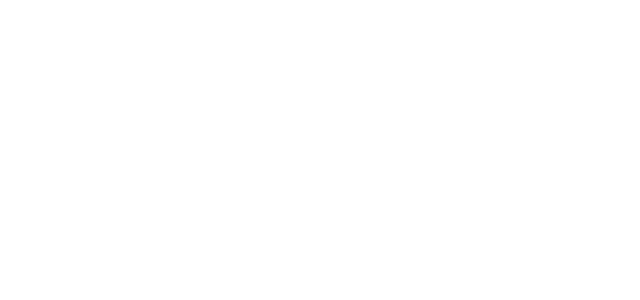
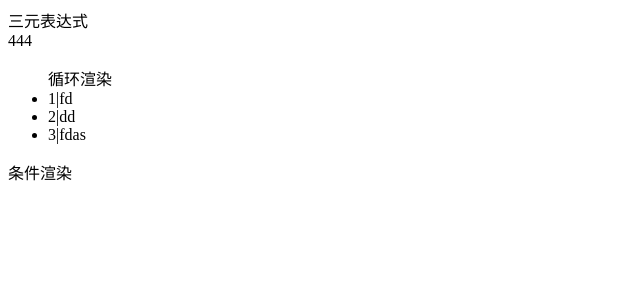
Before and after one commit to Winfred666/ZJUSummerShool-EduDataVisual, a React (Create React App) app: page / in a window 1280 px wide. Shown: the top 300 px of the page, without its empty margins (0-640 px from the left). Built offline with nearby package versions, Linux system fonts and the light colour scheme.

Commit message:
add Echart rely

```diff
--- a/package.json
+++ b/package.json
@@ -6,8 +6,11 @@
     "@testing-library/jest-dom": "^5.17.0",
     "@testing-library/react": "^13.4.0",
     "@testing-library/user-event": "^13.5.0",
+    "echarts": "^5.4.3",
+    "echarts-for-react": "^3.0.2",
     "react": "^18.2.0",
     "react-dom": "^18.2.0",
+    "react-papaparse": "^4.1.0",
     "react-scripts": "5.0.1",
     "web-vitals": "^2.1.4"
   },
--- a/src/App.js
+++ b/src/App.js
@@ -1,11 +1,36 @@
 import React,{Component} from "react";
+
+const flag=false;
+const obj=[
+    {id:1,content:"fd"},
+    {id:2,content:"dd"},
+    {id:3,content:"fdas"},
+]
 
 export default class App extends Component{
     render(){
         return(
-            <div>
-
+            <div className="gridMother">
+                 <div className="mainBoard">
+                    三元表达式
+                    <br></br>
+                    {flag ?"hahah":"444"}
+                    <div className="timeLine">
+                    <ul>
+                    循环渲染
+                    {obj.map(({id,content})=>
+                        (<li key={id}>
+                            {id}|{content}
+                        </li>)
+                        )
+                    }
+                    </ul>
+                    条件渲染
+                    </div>
+                 </div>
+                 <div className="assistBoard">
+                 </div>
             </div>
-        )
+        );
     }
 }
--- /dev/null
+++ b/src/index.css
@@ -0,0 +1,3 @@
+.gridMother{
+    display: grid;
+}
--- a/src/index.js
+++ b/src/index.js
@@ -2,4 +2,6 @@
 import ReactDOM from "react-dom";
 import App from "./App"
 
+import "./index.css";
+
 ReactDOM.render(<App/>,document.getElementById("root"));
```
Also changed, not shown: 1 other file (tests, documents, lock files or other folders).
